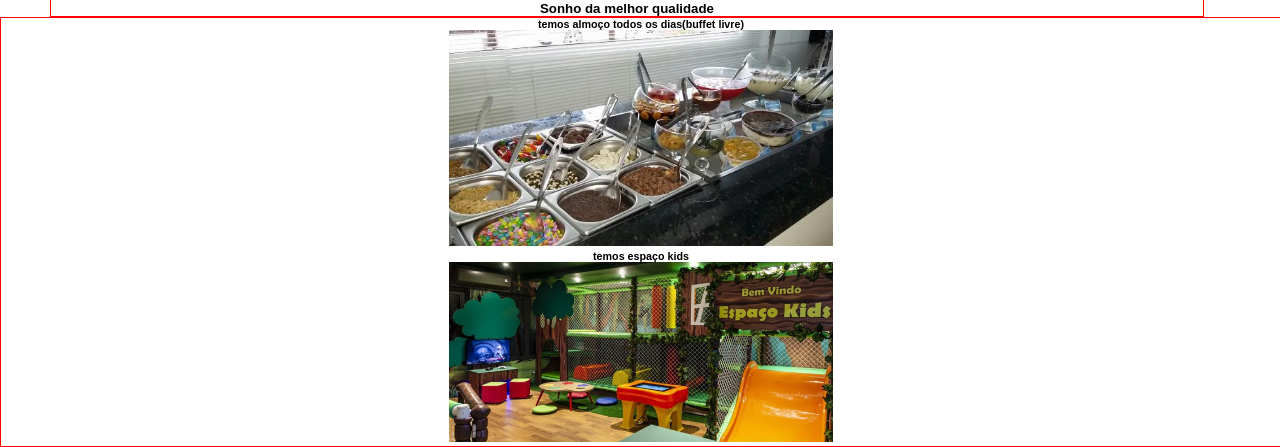
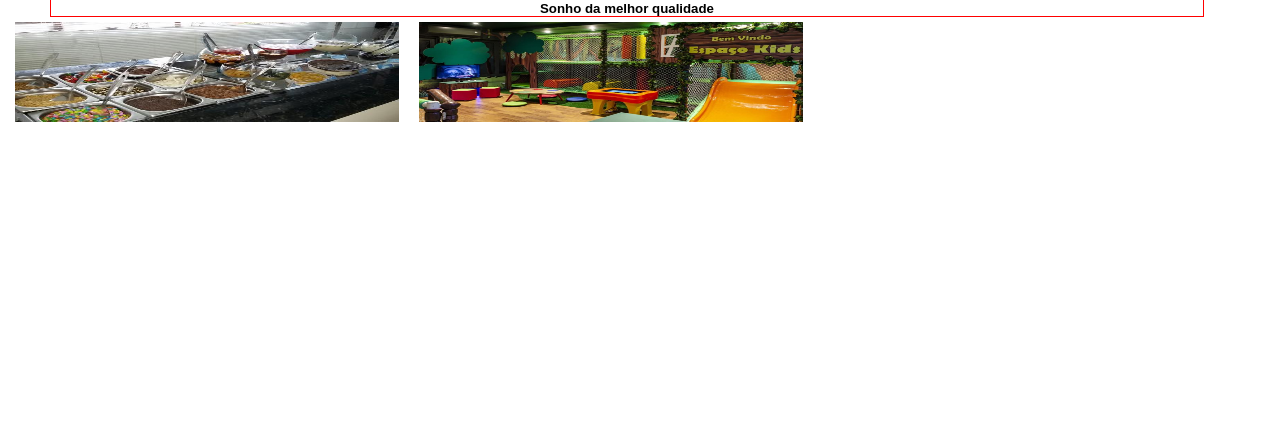
Before and after one commit to pedrolealp7/empresa, a plain HTML site: page index.html in a window 1280 px wide. Shown: the part 1390-1837 px from the top of the page. After the commit the page ends 1517 px from the top, so only its background shows below. Drawn offline with Linux system fonts and the light colour scheme.

Commit message:
footer(2)
fazendo footer

```diff
--- a/index.html
+++ b/index.html
@@ -12,9 +12,12 @@
      <script src="script.js"></script>
     <header>
         <h1>Padaria do bairro </h1>
+
+
     </header>
     <main>
         <article>
+
 
             <h2>Aqui temos a padaria de maior qualidade do bairro</h2>
             <img 2 src="https://hqdavida.com.br/storage/2023/01/Pao-doce-com-creme.jpeg" alt="">
@@ -31,10 +34,11 @@
         </main>
     <footer>
         <div class="caixas">
-            <h6>temos almoço todos os dias(buffet livre)</h6>
+
             <img src="img/o-mais-gostoso-buffet.jpg" alt="">
-            <h6> temos espaço kids</h6>
+
             <img src="img/espaco-kids.jpg" alt="">
+
 
 
         </div>
--- a/style.css
+++ b/style.css
@@ -30,10 +30,10 @@ body h5{
     background-size: 50px;
 }
 footer{
-    border: 1px solid red;
+
     width: 100%;
-    height: 33%;
-    text-align: center;
+    background-color: darkslategray;
+
 
 
 
@@ -41,5 +41,13 @@ footer{
 
 .caixas img{
     width: 30%;
-    height: 30%;
+    height: 100px;
+    display: block;
+    float: left;
+    margin-left: 10px;
+    padding: 5px;
+    text-align: left;
+
+
+
 }
```
